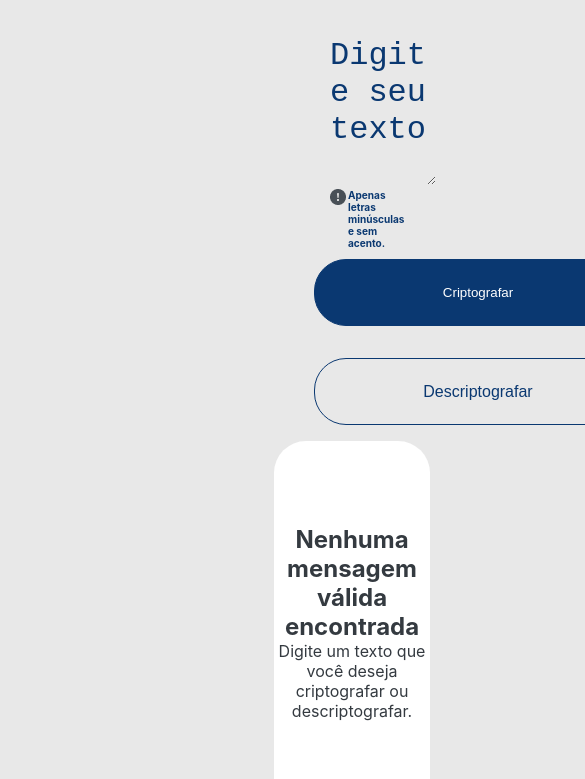
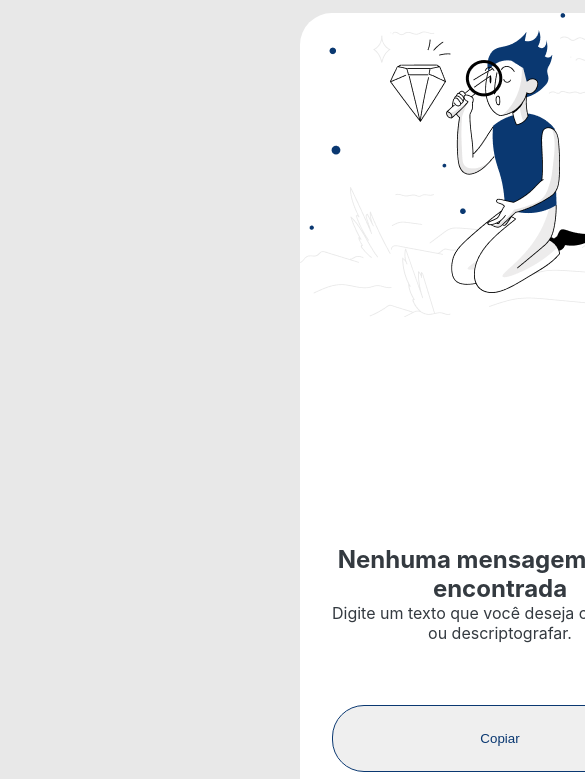
Before and after one commit to PedroHMBraz/decodificador.github.io, a plain HTML site: page index.html in a window 390 px wide. Shown: the part 65-844 px from the top of the page, 585 px wide, since content can reach past the window. Drawn offline with Linux system fonts and the light colour scheme.

Commit message:
removendo media

```diff
--- a/styles/style.css
+++ b/styles/style.css
@@ -155,81 +155,3 @@ body {
     position: absolute;
     cursor: pointer;
 }
-
-@media screen and (max-width: 1200px) {
-
-    .body {
-        display: block;
-    }
-
-    .logo {
-        width: 2rem;
-    }
-
-    .apresentacao {
-        flex-direction: column;
-        width: 100%;
-        height: auto;
-    }
-
-    .apresentacao__conteudo1 {
-
-    }
-
-    .conteudo1__entrada {
-        margin-top: 2.5rem;
-        margin-left: 15rem;
-        width: 40%;
-        height: auto;
-    }
-
-    .botoes {
-
-        display: flex;
-        flex-direction: column;
-        justify-content: space-around;
-        width: 40%;
-        height: auto;
-        margin-left: 14rem;
-        gap: 2rem;
-    }
-
-    .botao-encriptografar{
-
-
-    }
-
-    .conteudo1__entrada__extra {
-
-    }
-
-    .apresentacao__conteudo2 {
-        width: 40%;
-        height: auto;
-    }
-
-    .saida {
-        background-image: none;
-        position: absolute;
-        width: 40%;
-        height: auto;
-        margin-left: 11.5rem;
-
-    }
-
-    .mensagemvazio {
-        position: absolute;
-        width: 40%;
-        height: auto;
-        margin-left: 11.5rem;
-        margin-top: 6.25rem;
-    }
-
-    .botao__copiar {
-        width: 30%;
-        height: auto;
-        margin-left: 14rem;
-        margin-top: 30.25rem
-    }
-
-}
```
